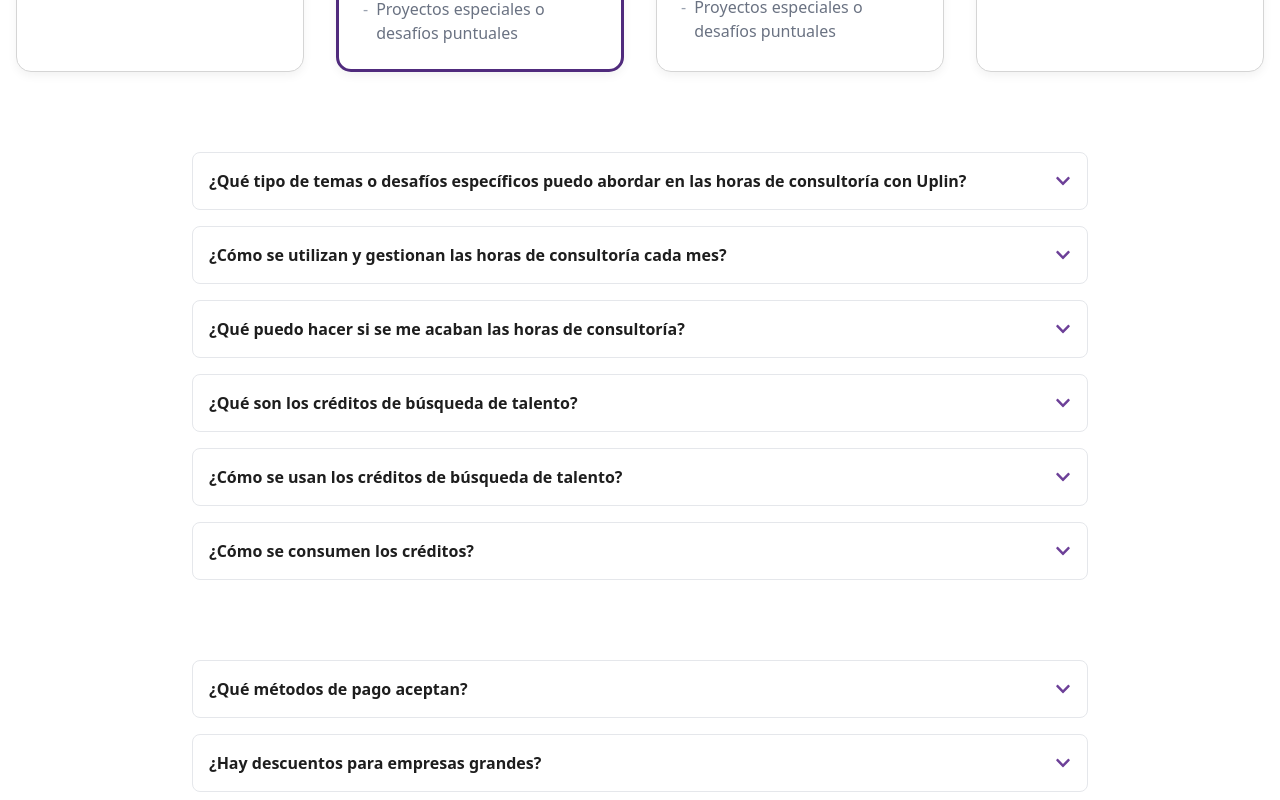
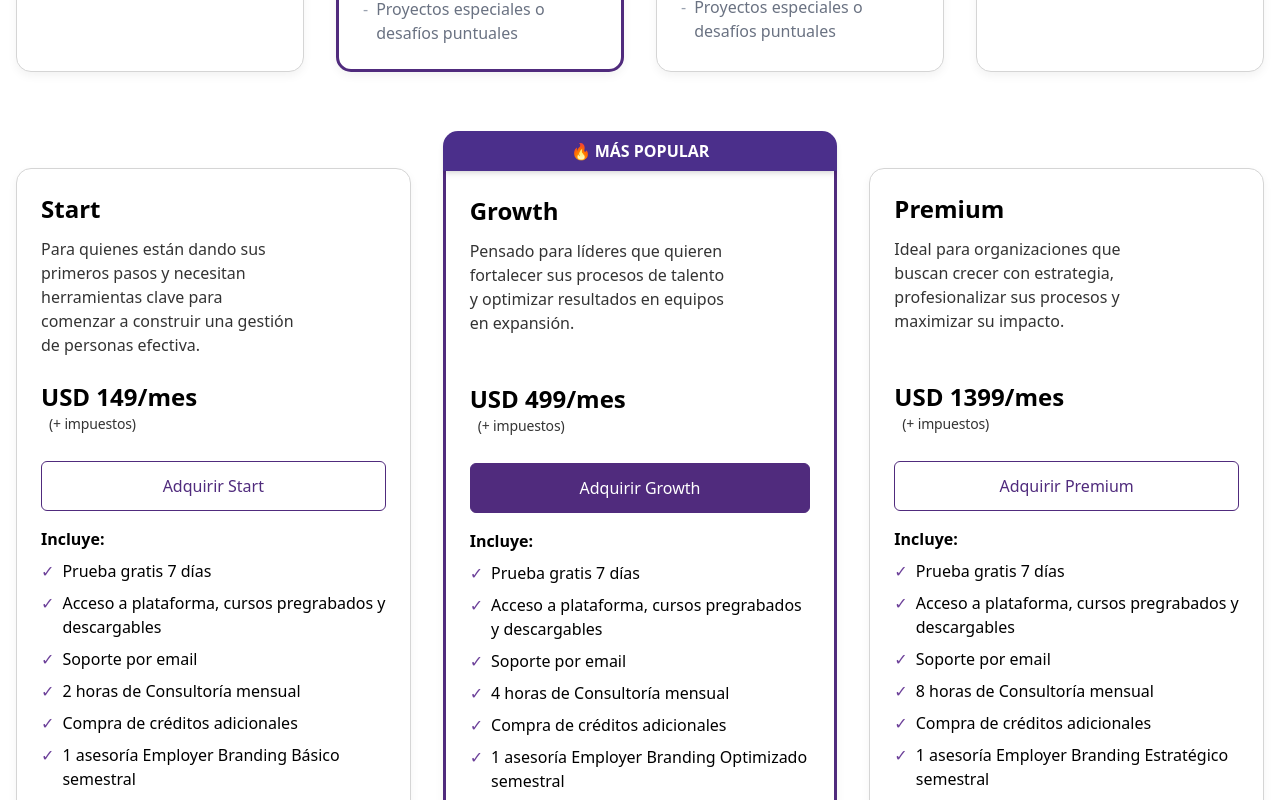
Before and after one commit to Uplinhr/uplinhr, a Next.js app: page /planes in a window 1280 px wide. Shown: the part 1060-1860 px from the top of the page. Built offline with nearby package versions, Linux system fonts and the light colour scheme.

Commit message:
Una interfaz nueva para evitar un error

```diff
--- a/src/app/planes/page.tsx
+++ b/src/app/planes/page.tsx
@@ -1,10 +1,12 @@
 import CardsPlan from "@/views/cardsPlan";
+import CardsPlanLanding from "@/views/cardsPlanLanding";
 import {QAView} from "@/views/qaGeneral";
 import {QAViewP} from "@/views/qaPayments";
 const Planes = () => {
   return (
     <section className="bg-white h-auto">
    <CardsPlan/>
+   <CardsPlanLanding/>
     <QAView/>
     <QAViewP/>
     </section>
--- a/src/interfaces/index.ts
+++ b/src/interfaces/index.ts
@@ -7,6 +7,10 @@ export interface IPlan {
   showTaxes?: boolean;
   isCustom?: boolean;
 }
+export interface IPlanCardProps extends IPlan {
+  className?: string;
+  onClick?: () => void;
+}
 export interface QaItem {
   question: string;
   answer: string | string[];
```
